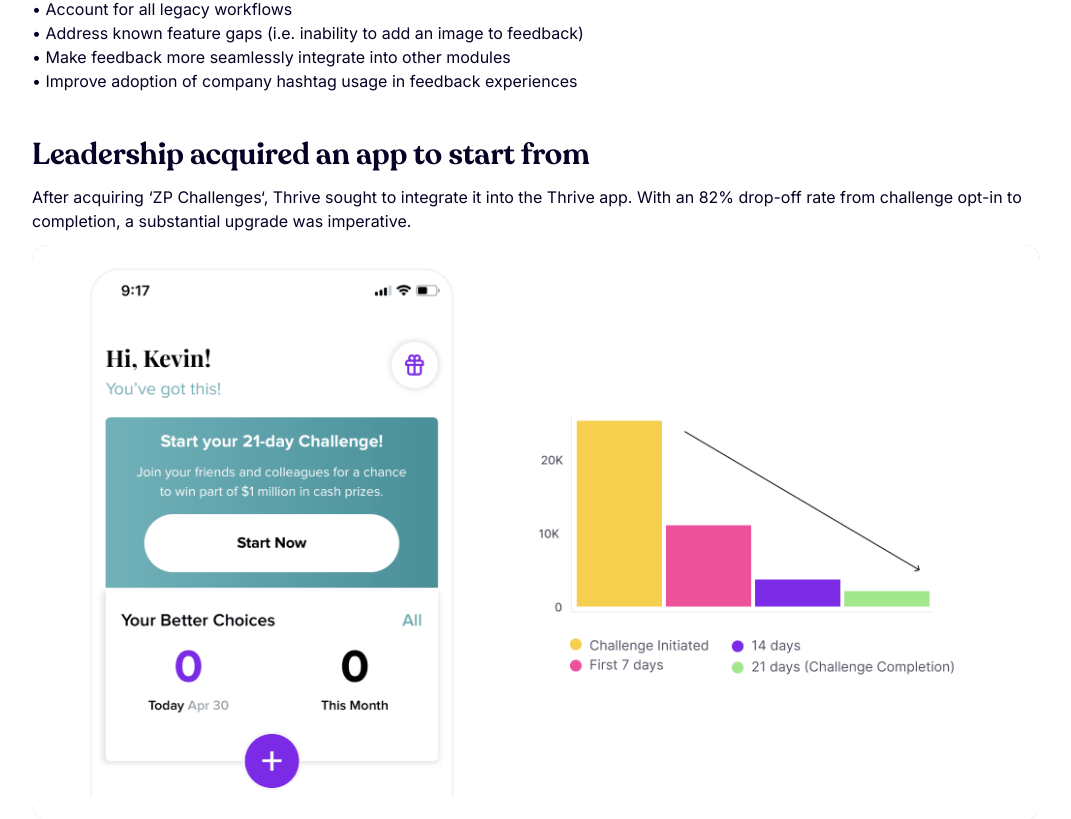
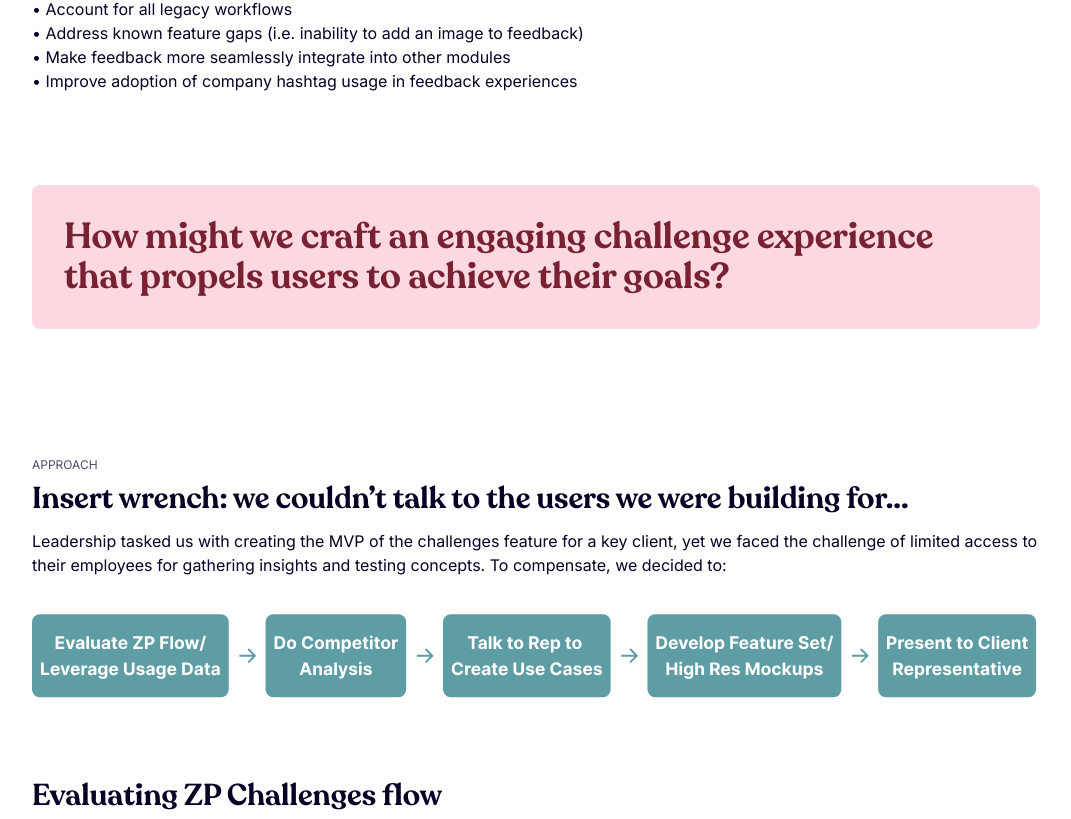
Before and after one commit to kevincward/the5thbeatle-2023, a Next.js app: page /case-studies/reflektive in a window 1280 px wide. Shown: the part 3356-4175 px from the top of the page, without its empty margins (104-1175 px from the left). Built offline with nearby package versions, Linux system fonts and the light colour scheme.

Commit message:
Updated Reflektive cs

```diff
--- a/pages/case-studies/reflektive.js
+++ b/pages/case-studies/reflektive.js
@@ -138,27 +138,6 @@
                 ]}
             />
 
-
-            <div className='pt-8'></div>
-            <TextBlockOne
-                kicker=''
-                title='Leadership acquired an app to start from'
-                aboveContent='After acquiring &lsquo;ZP Challenges&lsquo;, Thrive sought to integrate it into the Thrive app. With an 82% drop-off rate from challenge opt-in to completion, a substantial upgrade was imperative.'
-                belowContent=''
-                images={[
-                    {
-                        desktop: '/images/cs/thrive-challenge-2.png',
-                        mobile: '/images/cs/thrive-challenge-2.png',
-                        alt: 'Thrive app screens',
-                        desktopWidth: 1040,
-                        desktopHeight: 230,
-                        mobileWidth: 382,
-                        mobileHeight: 230,
-                        caption: '',
-                    },
-                ]}
-            />
-
             <div className='pt-8'></div>
             <ProblemCard
                 backgroundColor='#FCD9E0'
```
